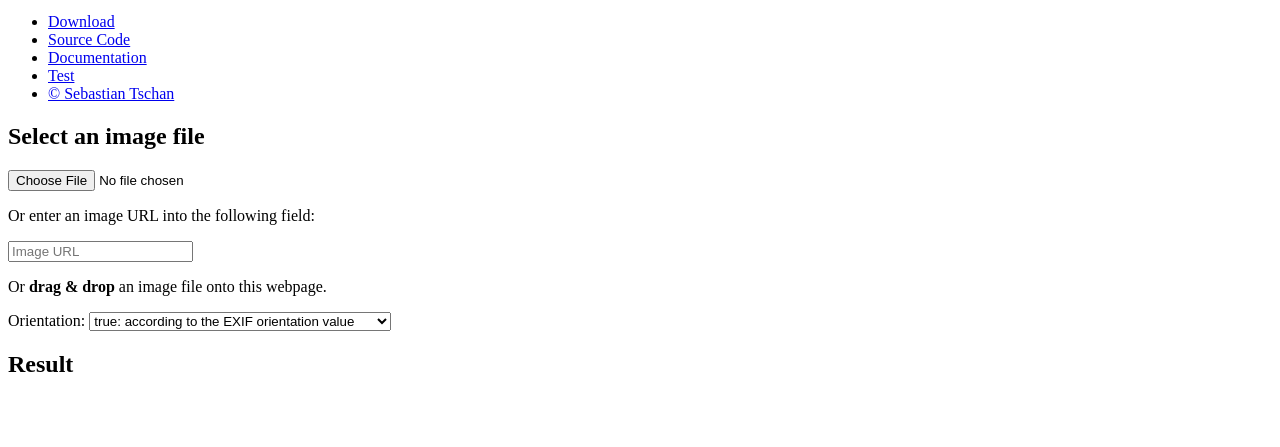
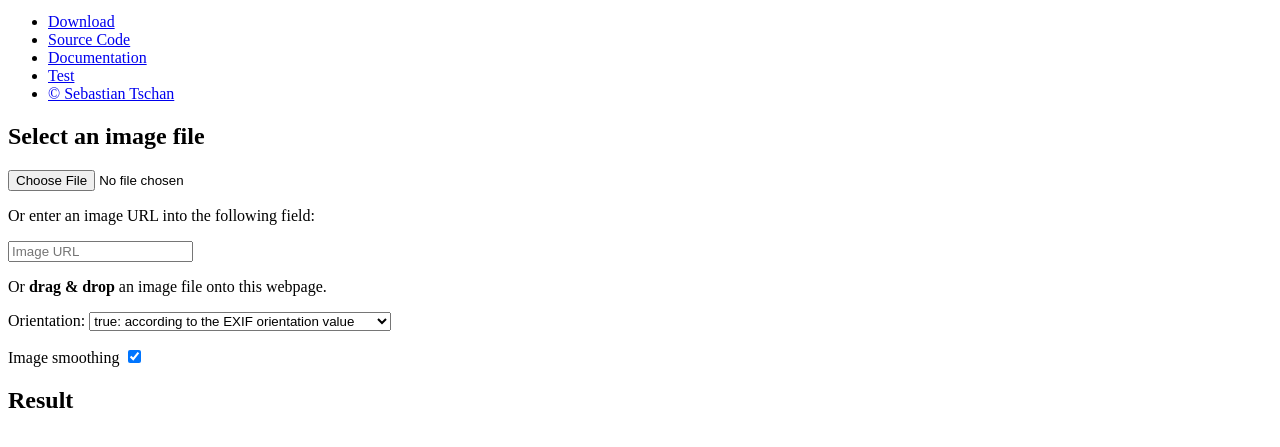
Before and after one commit to blueimp/JavaScript-Load-Image, a website with bundled scripts: page index.html in a window 1280 px wide. Shown: the part 137-584 px from the top of the page. Built offline with nearby package versions, Linux system fonts and the light colour scheme; files whose address does not match are found by name.

Commit message:
Demo: add image smoothing checkbox.

```diff
--- a/index.html
+++ b/index.html
@@ -98,6 +98,10 @@
         <option value="8">8: left-bottom (90° rotate left)</option>
       </select>
     </p>
+    <p>
+      <label for="image-smoothing">Image smoothing</label>
+      <input type="checkbox" id="image-smoothing" checked />
+    </p>
     <h2>Result</h2>
     <p id="actions" style="display: none;">
       <button type="button" id="edit">Edit</button>
--- a/js/demo/demo.js
+++ b/js/demo/demo.js
@@ -142,6 +142,7 @@ $(function () {
       pixelRatio: window.devicePixelRatio,
       downsamplingRatio: 0.5,
       orientation: Number($('#orientation').val()) || true,
+      imageSmoothingEnabled: $('#image-smoothing').is(':checked'),
       meta: true
     }
     exifNode.hide().find('table').remove()
@@ -265,6 +266,7 @@ $(function () {
           maxWidth: result.width() * pixelRatio,
           contain: true,
           pixelRatio: pixelRatio,
+          imageSmoothingEnabled: $('#image-smoothing').is(':checked')
         })
       )
       coordinates = null
```
